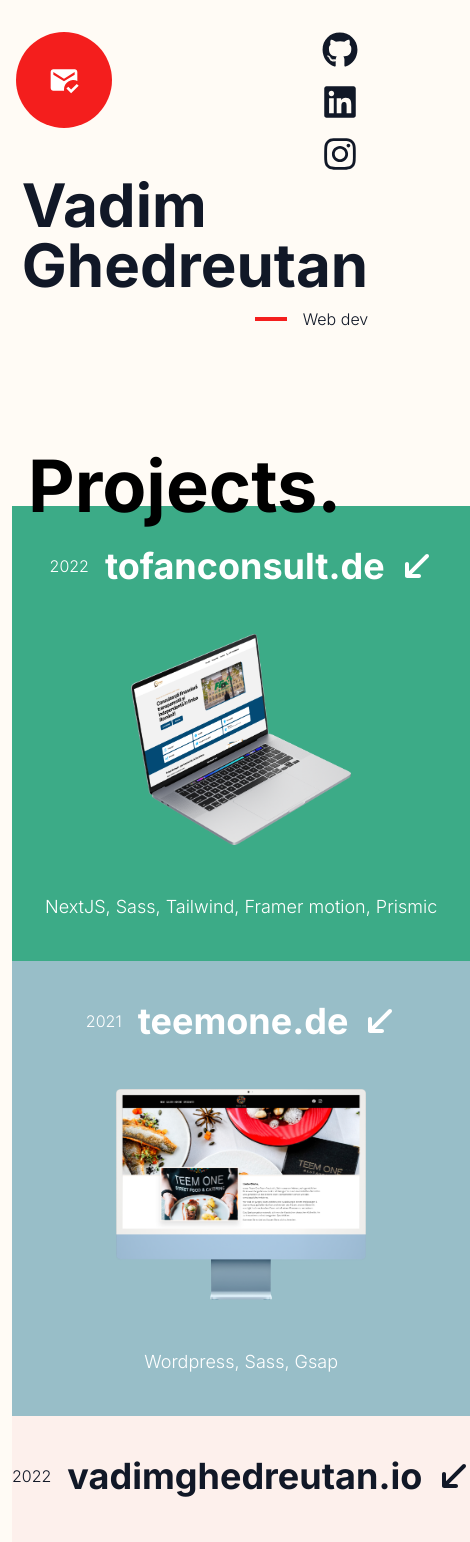
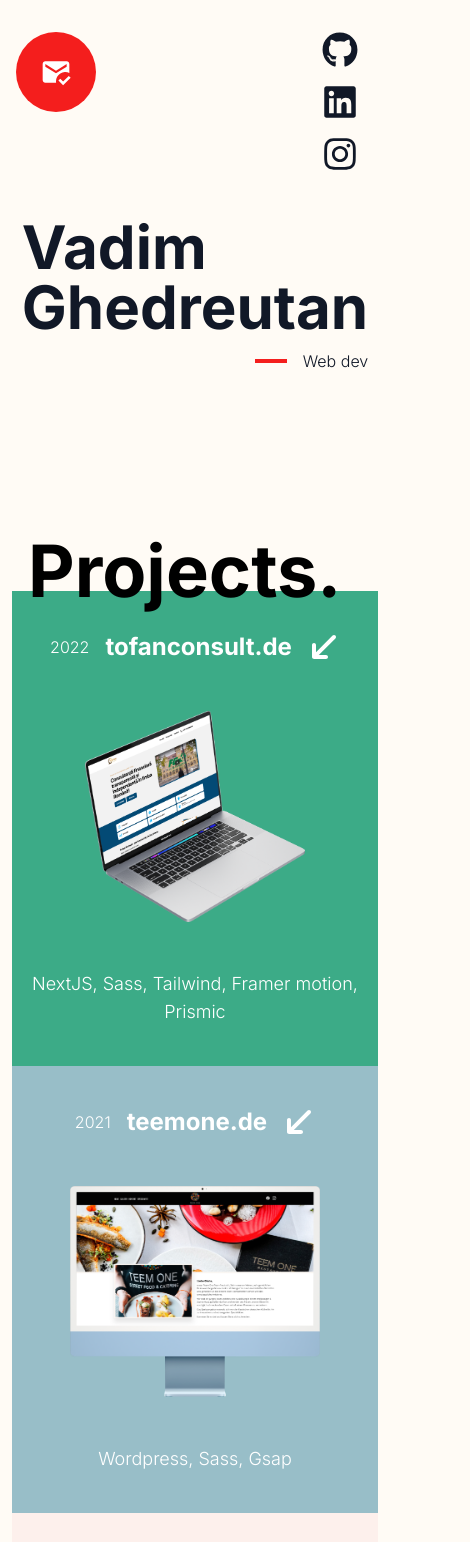
Before and after one commit to yon3030/next-tailwindCSS-framerMotion-demo1, a Next.js app: page / in a window 390 px wide. Shown: the top 1542 px of the page, 470 px wide, since content can reach past the window. Built offline with nearby package versions, Linux system fonts and the light colour scheme.

Commit message:
updating 1.1

```diff
--- a/components/Clients.tsx
+++ b/components/Clients.tsx
@@ -20,7 +20,7 @@ function Clients({ title, description, createdYear, image, link }: Project) {
           <span>{createdYear}</span>
         </div>
         <div className="px-2">
-          <h3 className="text-4xl font-semibold">{title}</h3>
+          <h3 className="text-2xl font-semibold sm:text-4xl">{title}</h3>
         </div>
         <motion.div
           initial={{ opacity: '0', y: '-100%' }}
@@ -38,7 +38,7 @@ function Clients({ title, description, createdYear, image, link }: Project) {
         duration-500 ease-in-out group-hover:scale-105 sm:h-[35vh]"
         />
       </div>
-      <div>
+      <div className="mx-auto max-w-sm text-center sm:max-w-lg">
         <h3 className="text-lg">{description}</h3>
       </div>
     </a>
--- a/components/Header.tsx
+++ b/components/Header.tsx
@@ -5,9 +5,9 @@ import { FaGithub, FaLinkedin, FaInstagram } from 'react-icons/fa'
 const Header = () => {
   return (
     <header className="bg-first-clr">
-      <div className="relative mx-auto flex h-[60vh] max-w-7xl flex-col items-center justify-center p-5">
+      <div className="relative mx-auto flex h-[70vh] max-w-7xl flex-col items-center justify-center p-5">
         <div
-          className="bg-red-clr absolute top-8 left-4 flex h-24 w-24 items-center justify-center
+          className="bg-red-clr absolute top-8 left-4 flex h-20 w-20 items-center justify-center
         rounded-full sm:h-28 sm:w-28"
         >
           <MdMarkEmailRead className="h-8 w-8 cursor-pointer text-white" />
--- a/pages/index.tsx
+++ b/pages/index.tsx
@@ -4,8 +4,6 @@ import { ImArrowRight2 } from 'react-icons/im'
 import Footer from '../components/Footer'
 import Clients from '../components/Clients'
 import Seo from '../components/Seo'
-import { motion } from 'framer-motion'
-import { ImArrowDownLeft2 } from 'react-icons/im'
 
 const Home: NextPage = () => {
   return (
```
